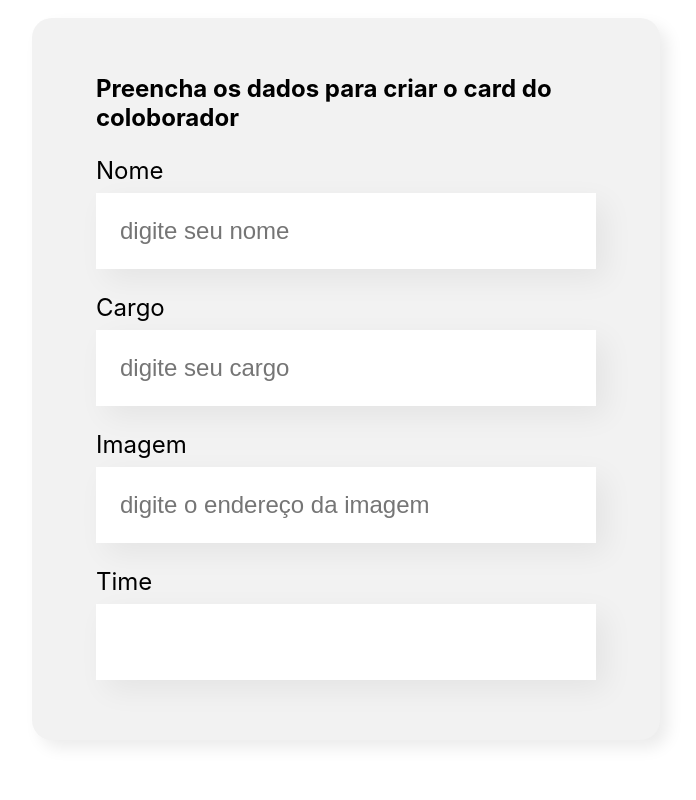
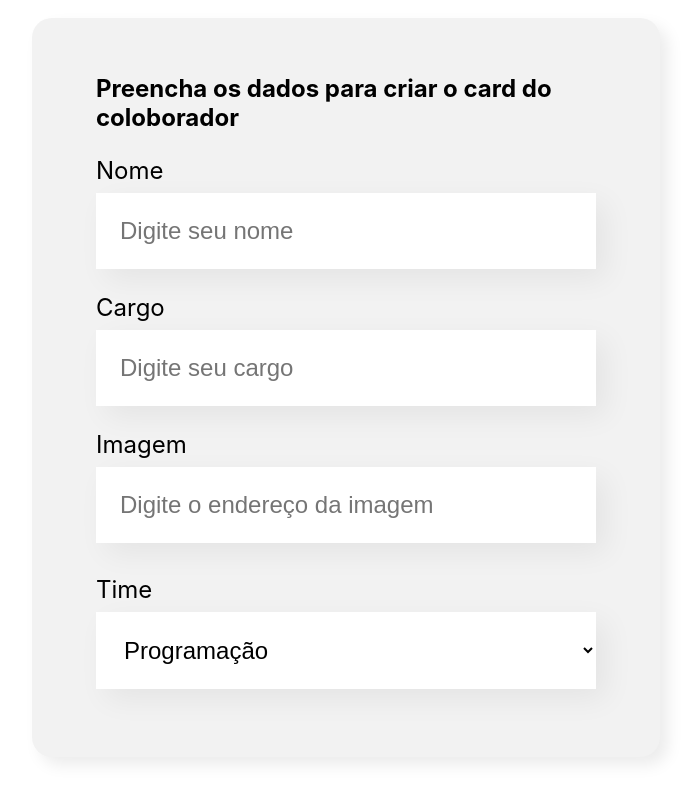
Before and after one commit to Mctks2/organo, a React (Create React App) app: page / in a window 1280 px wide. Shown: the part 560-1360 px from the top of the page, without its empty margins (294-990 px from the left). Built offline with nearby package versions, Linux system fonts and the light colour scheme.

Commit message:
list of items

```diff
--- a/src/componentes/Formulario/index.js
+++ b/src/componentes/Formulario/index.js
@@ -1,14 +1,15 @@
 import "./Formulario.css";
 import { CampoTexto } from "../CampoTexto";
+import { ListaSuspensa } from "../ListaSuspensa";
 export function Formulario() {
   return (
     <section className="formulario">
       <form>
         <h2>Preencha os dados para criar o card do coloborador</h2>
-        <CampoTexto label="Nome" placeholder="digite seu nome" />
-        <CampoTexto label="Cargo" placeholder="digite seu cargo" />
-        <CampoTexto label="Imagem" placeholder="digite o endereço da imagem" />
-        <CampoTexto label="Time" />
+        <CampoTexto label="Nome" placeholder="Digite seu nome" />
+        <CampoTexto label="Cargo" placeholder="Digite seu cargo" />
+        <CampoTexto label="Imagem" placeholder="Digite o endereço da imagem" />
+        <ListaSuspensa label="Time" itens={["Programação", "Front-End", "Data Science", "Devops", "UX e Design", "Mobile"]}/>
       </form>
     </section>
   );
--- /dev/null
+++ b/src/componentes/ListaSuspensa/ListaSuspensa.css
@@ -0,0 +1,19 @@
+.lista-suspensa {
+  margin: 32px 0;
+}
+
+.lista-suspensa label {
+  display: block;
+  margin-bottom: 8px;
+  font-size: 24px;
+}
+
+.lista-suspensa select {
+  background-color: #FFFFFF;
+  box-shadow: 10px 10px 30px rgba(0, 0, 0, 0.06);
+  width: 100%;
+  border: none;
+  font-size: 24px;
+  padding: 24px;
+  box-sizing: border-box;
+}
--- /dev/null
+++ b/src/componentes/ListaSuspensa/index.js
@@ -0,0 +1,13 @@
+import "./ListaSuspensa.css";
+export function ListaSuspensa(props) {
+  return (
+    <div className="lista-suspensa">
+      <label>{props.label}</label>
+      <select>
+        {props.itens.map(item => {
+          return <option key={item}>{item}</option>;
+        })}
+      </select>
+    </div>
+  );
+}
```
